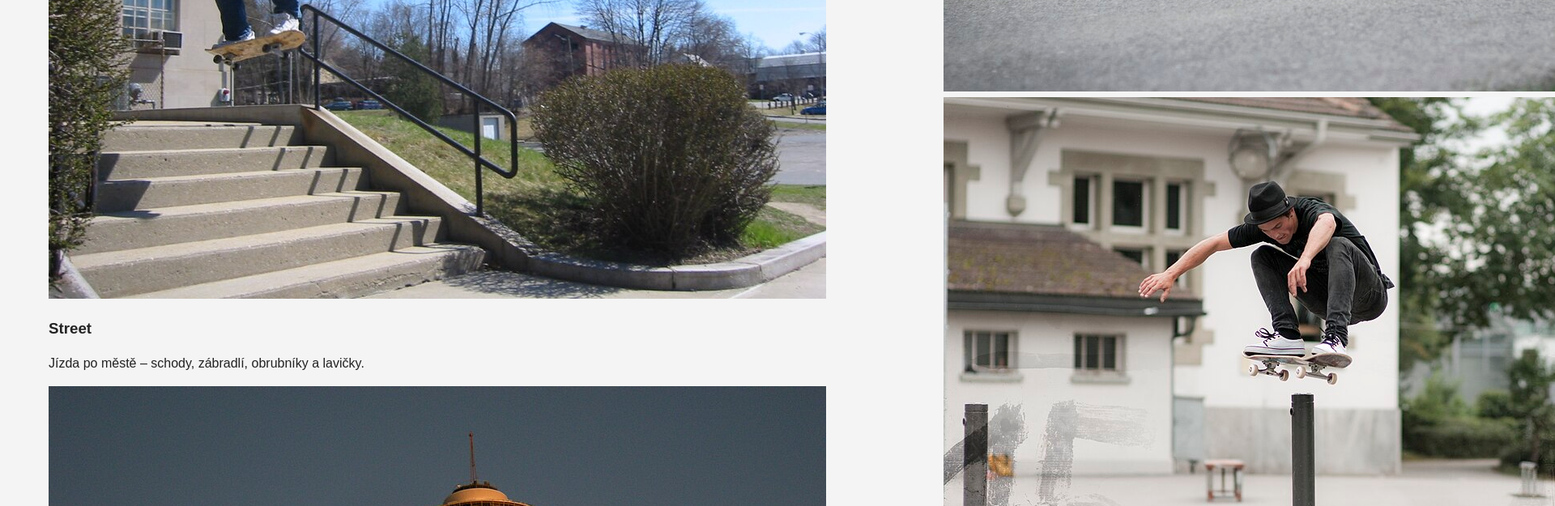
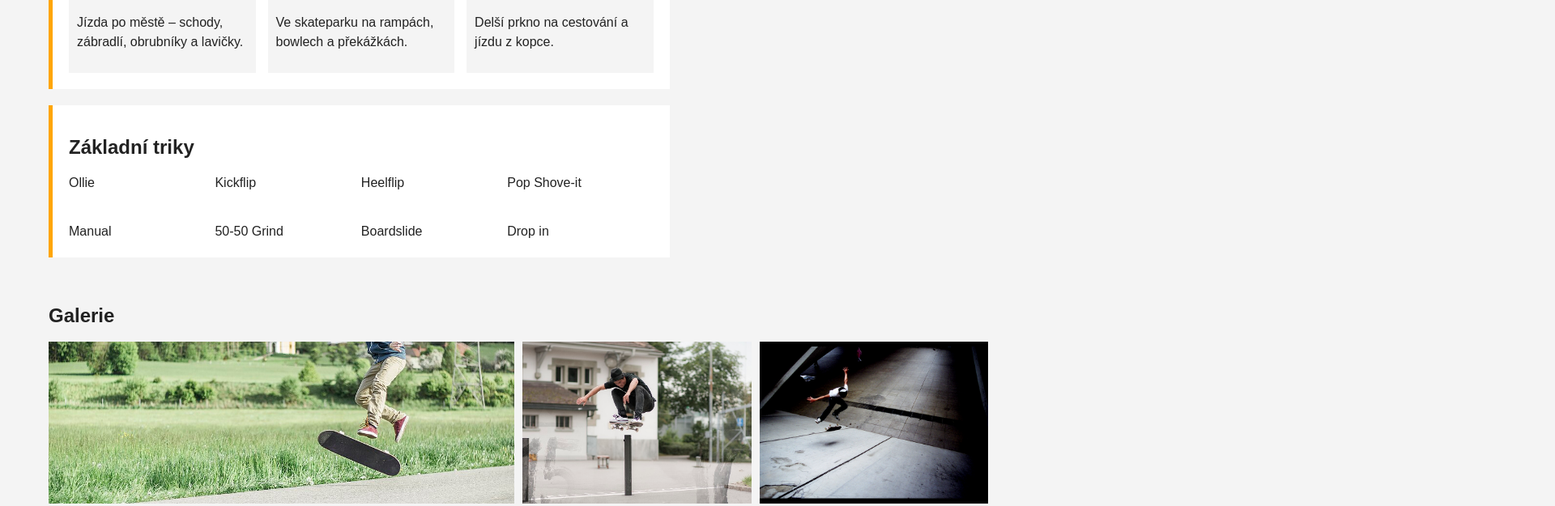
Before and after one commit to Krankus-SSICR/tws_2r_it2029, a plain HTML site: page css-grid/cv04/index.html in a window 1280 px wide. Shown: the part 1021-1646 px from the top of the page at 81% size, 1920 px wide, since content can reach past the window. Drawn offline with Linux system fonts and the light colour scheme.

Commit message:
26-11-04

```diff
--- a/css-grid/cv04/style.css
+++ b/css-grid/cv04/style.css
@@ -9,6 +9,9 @@ body {
     background: #f4f4f4;
     color: #222;
     line-height: 1.5em;
+}
+img {
+    width: 100%;
 }
 
 /* hlavní grid stránky - 12 sloupců */
@@ -71,3 +74,82 @@ body {
     grid-column: 3/11;
     color: white;
 }
+
+/* hlavní obsah a boční panel */
+.obsah {
+    grid-column: span 8;
+}
+.panel {
+    grid-column: span 4;
+    display: grid;
+    gap: 20px;
+    align-content: start;
+}
+article, .blok {
+    background: white;
+    padding: 20px;
+    margin-bottom: 20px;
+    border-left: 5px solid orange;
+}
+
+.karty {
+    display: grid;
+    grid-template-columns: repeat(3, 1fr);
+    gap: 15px;
+}
+.karta {
+    background: #f4f4f4;
+    padding: 10px;
+}
+
+.triky {
+    display: grid;
+    grid-template-columns: repeat(4, 1fr);
+    grid-template-rows: 60px;
+}
+
+.foto {
+    display: block;
+    width: 100%;
+    height: 200px;
+    /* ořízne obrázek podle divu */
+    object-fit: cover;
+}
+
+
+.galerie {
+    grid-column: 1/-1;
+}
+
+.galerie-mrizka {
+    display: grid;
+    grid-template-columns: repeat(4, 1fr);
+    grid-template-rows: 200px;
+    gap: 10px;
+}
+
+.foto-velka {
+    grid-column: span 2;
+    grid-row: span 2;
+}
+
+.zdroje {
+    grid-column: 1/-1;
+    font-size: 12px;
+    color: #666;
+}
+.zdroje ul {
+    display: grid;
+    grid-template-columns: repeat(3, 1fr);
+    padding-left: 20px;
+}
+
+.paticka {
+    grid-column: 1/-1;
+    display: grid;
+    grid-template-columns: 1fr 2fr 1fr;
+    background: #222;
+    color: white;
+    text-align: center;
+    padding: 20px;
+}
```
